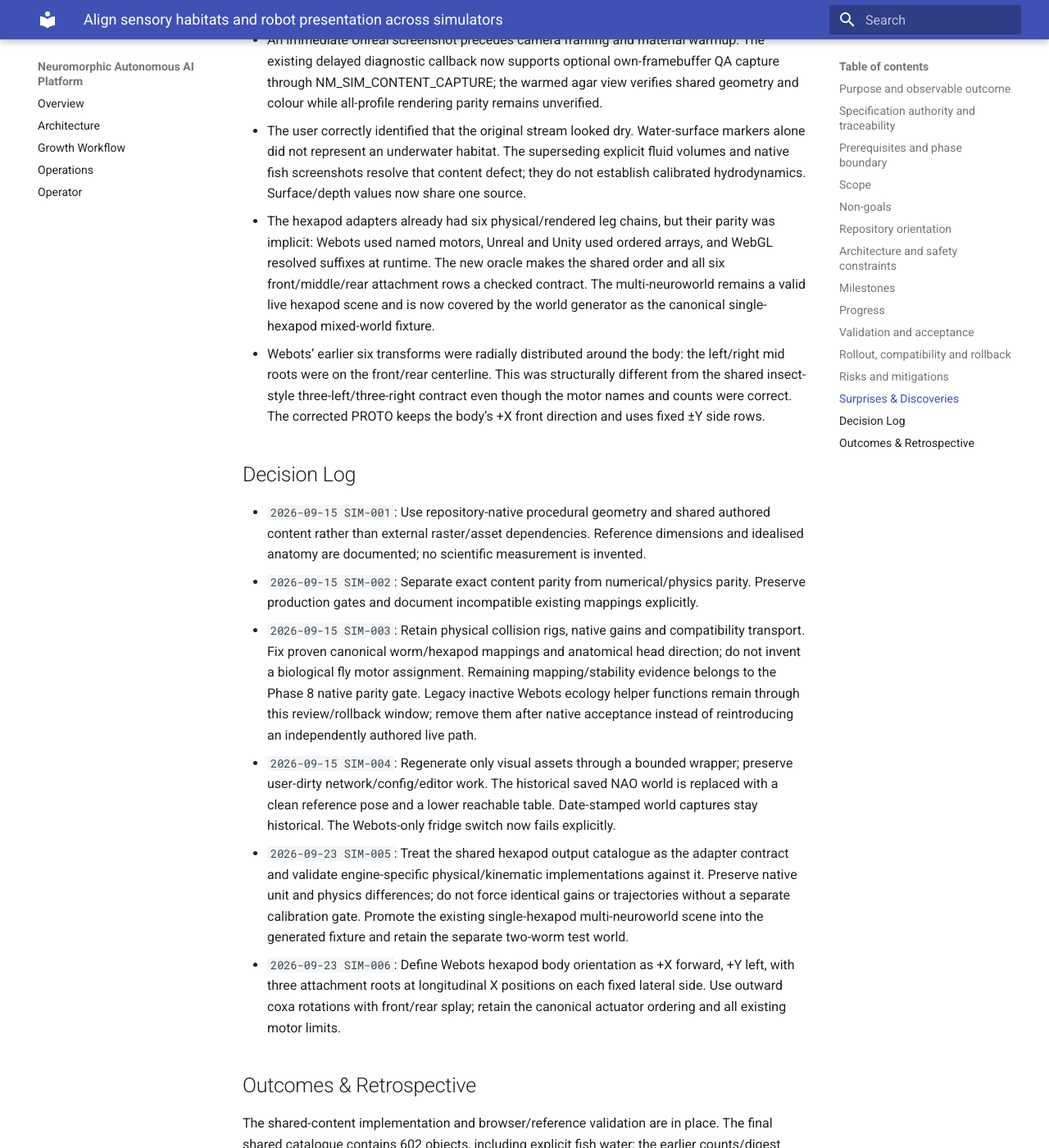
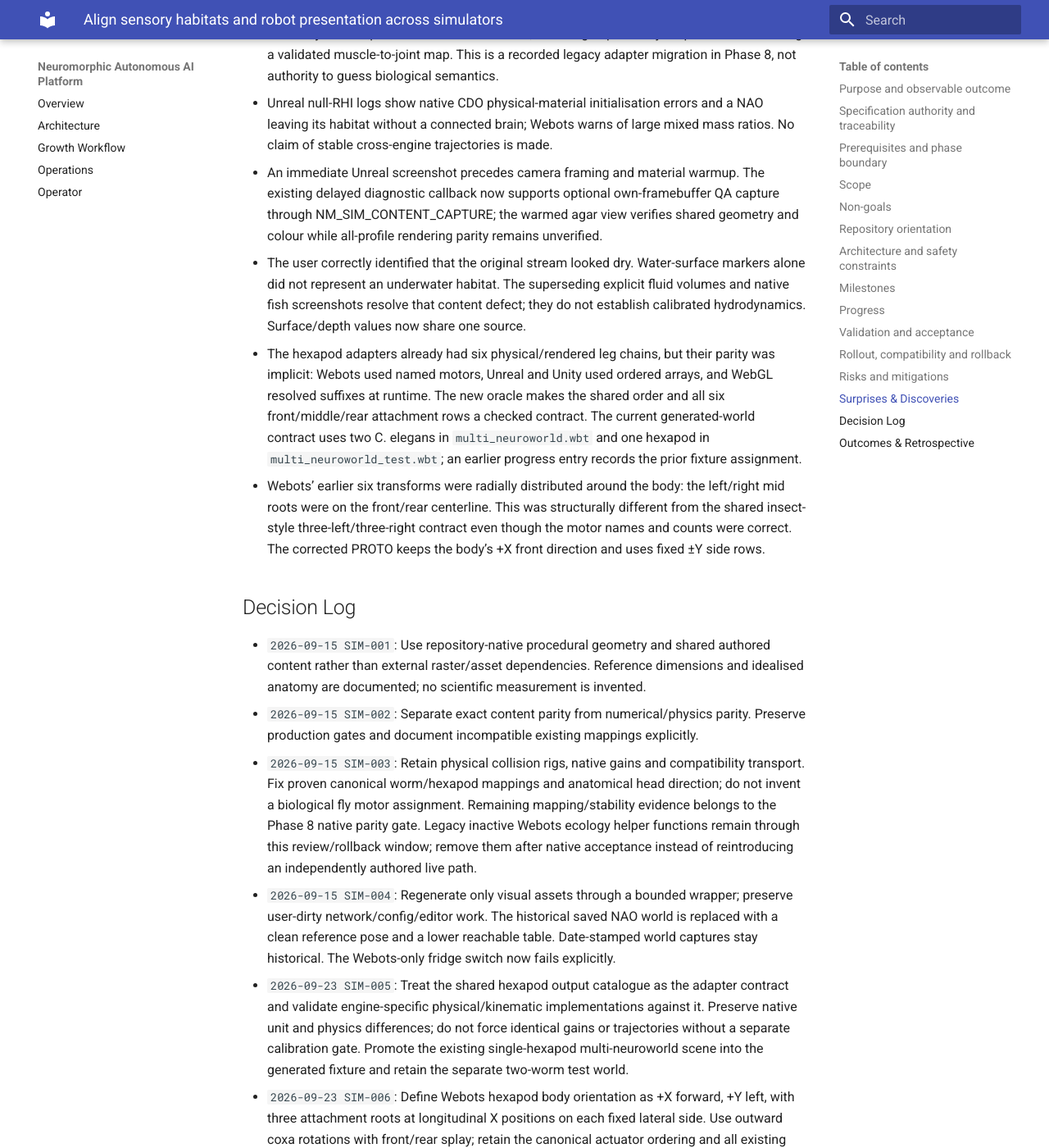
Before and after one commit to neuralmimicry/aarnn_rust, an MkDocs documentation site: the page built from docs/execplans/simulator-content-parity.md, in a window 1280 px wide and 1400 px high, scrolled down 7840 px. Shown: the whole window at 82% size. Built offline with MkDocs 1.6.1 and Material for MkDocs 9.7.7, drawn with Linux system fonts in a browser that asks for light colours; some of the changed text lies outside the part shown.

Commit message:
fix: regenerate canonical mixed Webots world

```diff
--- a/docs/execplans/simulator-content-parity.md
+++ b/docs/execplans/simulator-content-parity.md
@@ -171,6 +171,14 @@
   AARNN or Webots processes. The bounded run also exposed only existing burst
   transport timeout warnings during teardown; they were not startup or UI
   failures.
+- [~] `2026-09-29 12:32Z` GitHub Actions run
+  `36558832919`, ARM64 job `109374484256`, found that the merged
+  `webots_world/worlds/multi_neuroworld.wbt` was stale: the file had
+  `fieldOfView 0.72` while the canonical generator produced `0.80`. Regenerated
+  only that world from `scripts/regenerate_simulator_assets.py`'s
+  `generated_assets()` output. The generator already defines the primary mixed
+  world as two C. elegans and the alternate test world as one hexapod. The
+  hosted simulator-content rerun is pending.
 
 ## Validation and acceptance
 
@@ -296,8 +304,9 @@
   parity was implicit: Webots used named motors, Unreal and Unity used ordered
   arrays, and WebGL resolved suffixes at runtime. The new oracle makes the shared
   order and all six front/middle/rear attachment rows a checked contract. The
-  multi-neuroworld remains a valid live hexapod scene and is now covered by the
-  world generator as the canonical single-hexapod mixed-world fixture.
+  current generated-world contract uses two C. elegans in
+  `multi_neuroworld.wbt` and one hexapod in `multi_neuroworld_test.wbt`; an earlier
+  progress entry records the prior fixture assignment.
 - Webots’ earlier six transforms were radially distributed around the body: the
   left/right mid roots were on the front/rear centerline. This was structurally
   different from the shared insect-style three-left/three-right contract even
@@ -332,6 +341,12 @@
   left, with three attachment roots at longitudinal X positions on each fixed
   lateral side. Use outward coxa rotations with front/rear splay; retain the
   canonical actuator ordering and all existing motor limits.
+- `2026-09-29 SIM-007`: The current generated mixed-world assignment is two
+  C. elegans in `multi_neuroworld.wbt` and one hexapod in
+  `multi_neuroworld_test.wbt`, as defined by
+  `scripts/regenerate_simulator_assets.py` and asserted by
+  `scripts/qa/test_simulator_content.py`. Resolve generated-world conflicts by
+  regenerating from that source instead of manually combining generated files.
 
 ## Outcomes & Retrospective
 
```
Also changed, not shown: 1 other file.
